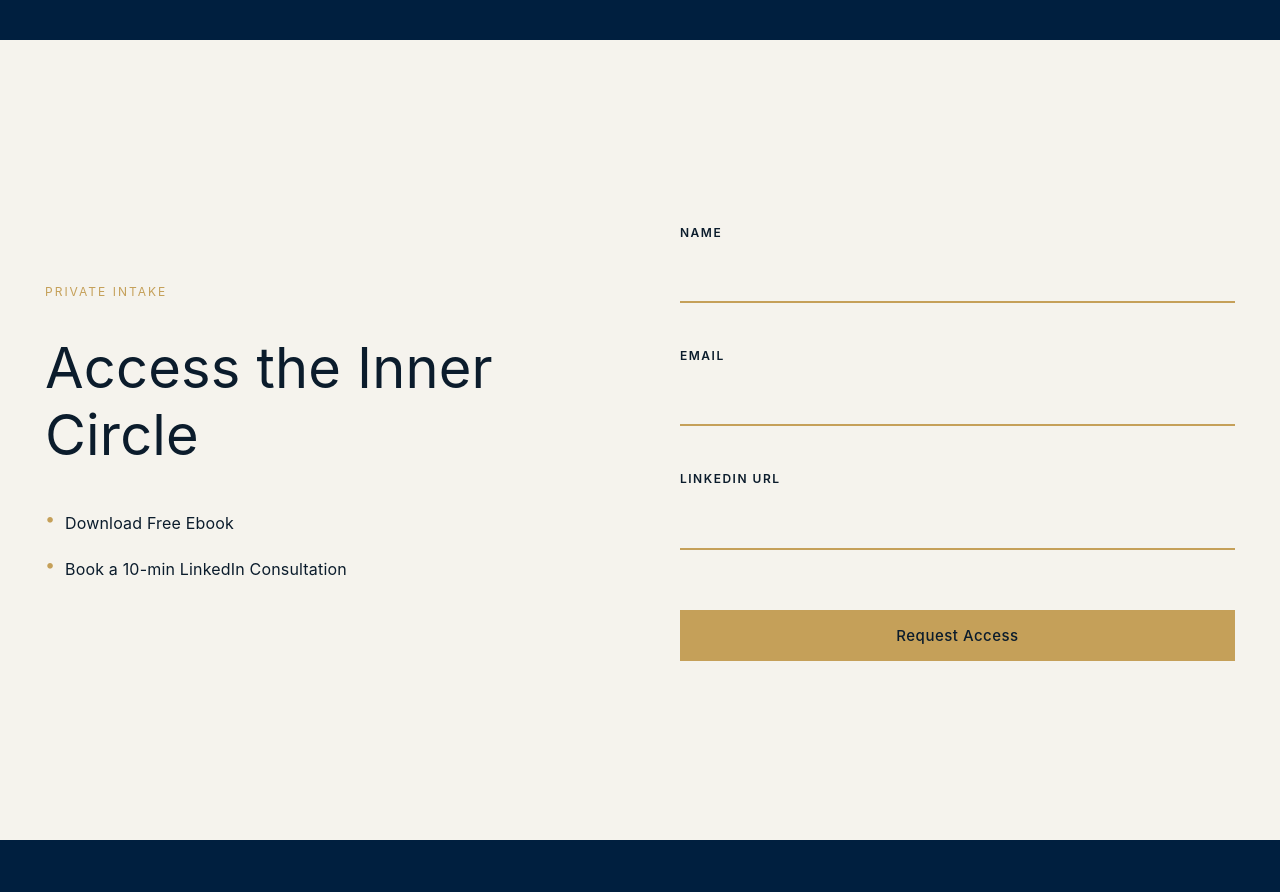
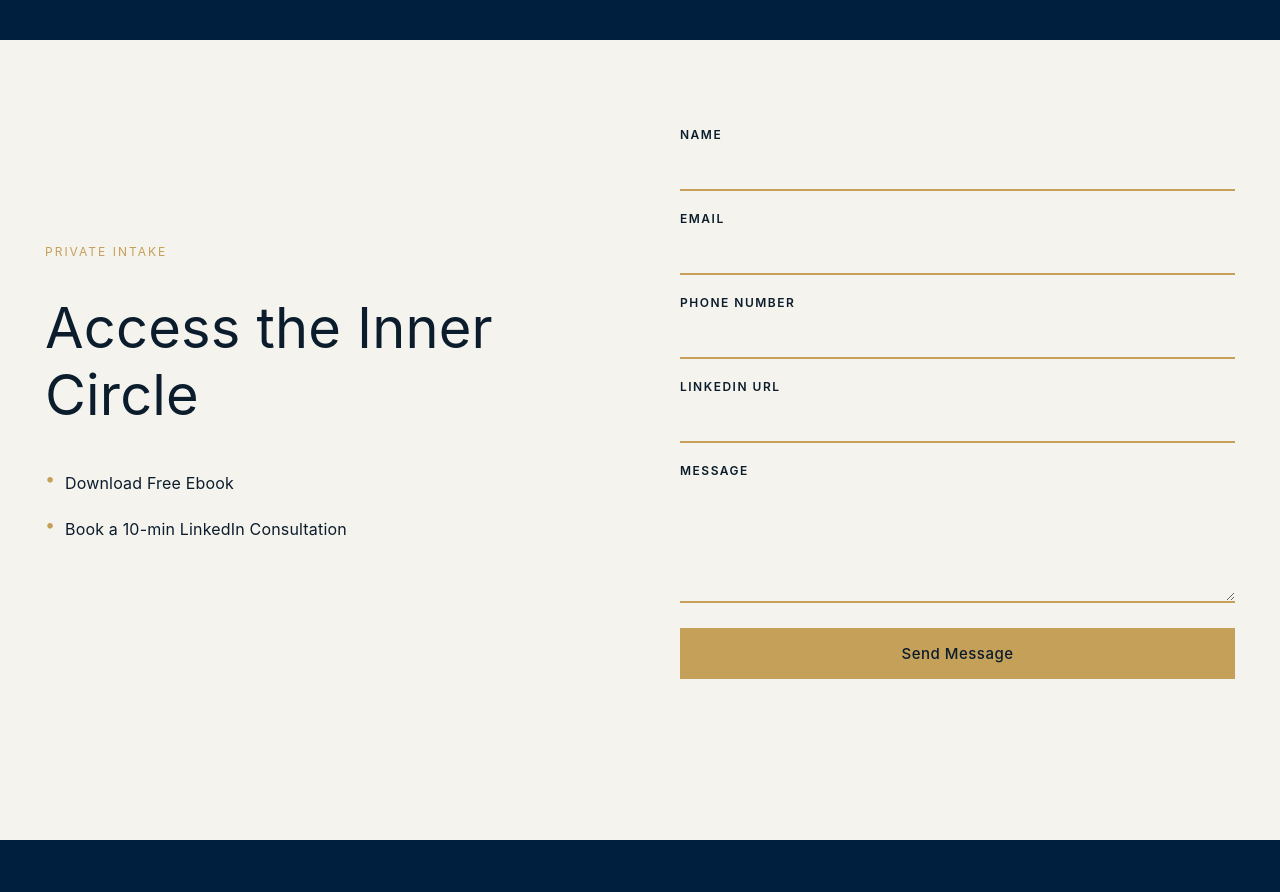
Before and after one commit to madhu-famelyn/Famelyn-updaed, a React (Vite) app in the folder famelyn/: page / in a window 1280 px wide. Shown: the part 7680-8572 px from the top of the page. Built offline with nearby package versions, Linux system fonts and the light colour scheme.

Commit message:
edited mail form

```diff
--- a/famelyn/src/Pages/components/InnerCircle.css
+++ b/famelyn/src/Pages/components/InnerCircle.css
@@ -130,6 +130,7 @@
   display: flex;
   align-items: center;
   justify-content: center;
+  transform: translateY(-40px);
 }
 
 /* Content Wrapper */
@@ -200,13 +201,13 @@
 .intake-form {
   display: flex;
   flex-direction: column;
-  gap: 40px;
+  gap: 15px;
 }
 
 .form-group {
   display: flex;
   flex-direction: column;
-  gap: 12px;
+  gap: 6px;
 }
 
 .form-label {
@@ -222,7 +223,7 @@
   background: transparent;
   border: none;
   border-bottom: 2px solid var(--gold);
-  padding: 12px 0;
+  padding: 8px 0;
   font-size: 15px;
   color: var(--ink);
   font-family: -apple-system, BlinkMacSystemFont, 'Segoe UI', sans-serif;
@@ -232,6 +233,11 @@
 
 .form-input:focus {
   border-bottom-color: var(--ink);
+}
+
+textarea.form-input {
+  min-height: 80px;
+  resize: vertical;
 }
 
 .form-input::placeholder {
@@ -249,7 +255,7 @@
   cursor: pointer;
   font-family: -apple-system, BlinkMacSystemFont, 'Segoe UI', sans-serif;
   transition: background-color 0.3s ease;
-  margin-top: 20px;
+  margin-top: 10px;
 }
 
 .submit-button:hover {
--- a/famelyn/src/Pages/components/InnerCircle.jsx
+++ b/famelyn/src/Pages/components/InnerCircle.jsx
@@ -3,26 +3,8 @@ import './InnerCircle.css';
 import FaqSection from '../FaqSection/FaqSection';
 
 export function InnerCircle() {
-  const [formData, setFormData] = useState({
-    name: '',
-    email: '',
-    linkedinUrl: ''
-  });
   const [isPlaying, setIsPlaying] = useState(false);
   const audioRef = useRef(null);
-
-  const handleChange = (e) => {
-    const { name, value } = e.target;
-    setFormData(prev => ({
-      ...prev,
-      [name]: value
-    }));
-  };
-
-  const handleSubmit = (e) => {
-    e.preventDefault();
-    console.log('Form submitted:', formData);
-  };
 
   const handlePlayAudio = () => {
     if (audioRef.current) {
@@ -75,15 +57,20 @@ export function InnerCircle() {
             </div>
 
             <div className="right-section">
-              <form onSubmit={handleSubmit} className="intake-form">
+              <form
+                className="intake-form contact-form"
+                action="https://.io/f/xanjlkyz"
+                method="POST"
+              >
+                <input type="text" name="_honey" style={{ display: 'none' }} />
+                <input type="hidden" name="_captcha" value="false" />
+
                 <div className="form-group">
                   <label htmlFor="name" className="form-label">NAME</label>
                   <input
                     type="text"
                     id="name"
                     name="name"
-                    value={formData.name}
-                    onChange={handleChange}
                     className="form-input"
                     required
                   />
@@ -95,27 +82,43 @@ export function InnerCircle() {
                     type="email"
                     id="email"
                     name="email"
-                    value={formData.email}
-                    onChange={handleChange}
                     className="form-input"
                     required
                   />
                 </div>
 
                 <div className="form-group">
-                  <label htmlFor="linkedinUrl" className="form-label">LINKEDIN URL</label>
+                  <label htmlFor="phone" className="form-label">PHONE NUMBER</label>
                   <input
-                    type="url"
-                    id="linkedinUrl"
-                    name="linkedinUrl"
-                    value={formData.linkedinUrl}
-                    onChange={handleChange}
+                    type="tel"
+                    id="phone"
+                    name="phone"
                     className="form-input"
-                    required
                   />
                 </div>
 
-                <button type="submit" className="submit-button">Request Access</button>
+                <div className="form-group">
+                  <label htmlFor="linkedin" className="form-label">LINKEDIN URL</label>
+                  <input
+                    type="url"
+                    id="linkedin"
+                    name="linkedin"
+                    className="form-input"
+                  />
+                </div>
+
+                <div className="form-group">
+                  <label htmlFor="message" className="form-label">MESSAGE</label>
+                  <textarea
+                    id="message"
+                    name="message"
+                    rows="5"
+                    className="form-input"
+                    required
+                  ></textarea>
+                </div>
+
+                <button type="submit" className="submit-button cta-button">Send Message</button>
               </form>
             </div>
           </div>
```
